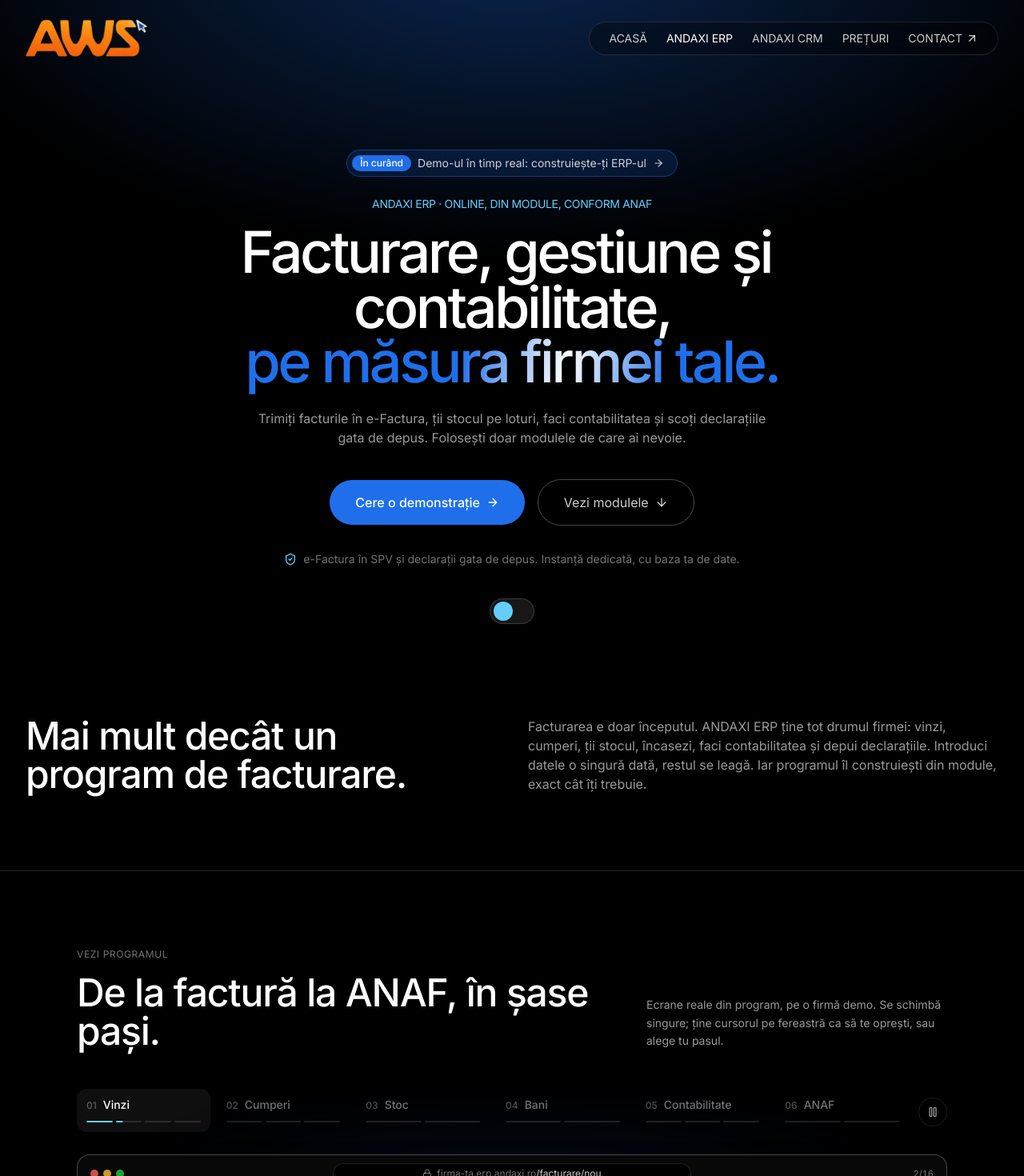
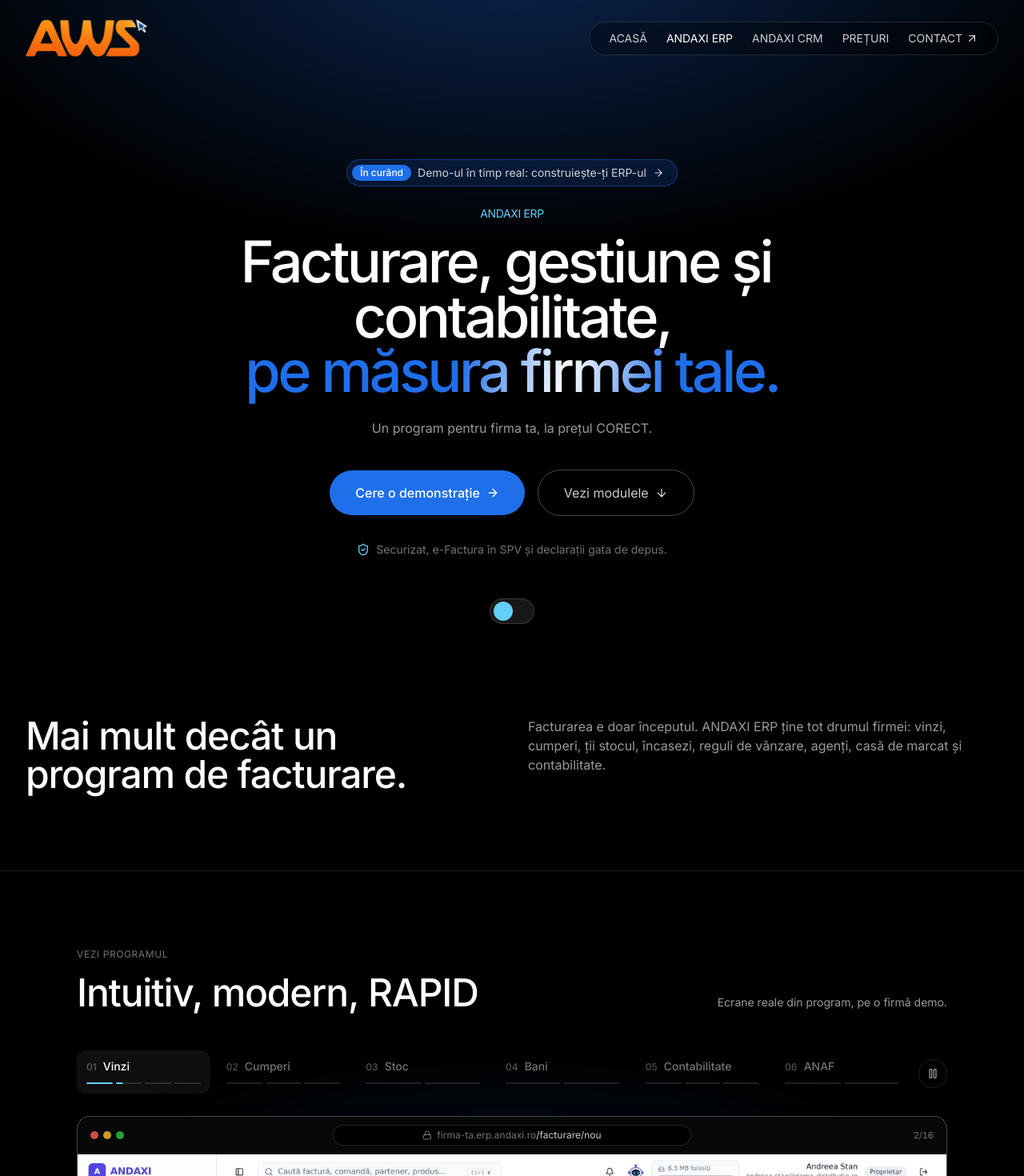
Before and after one commit to SilverName99/Noul-Site-Andaxi, a React (Vite) app: page /erp in a window 1280 px wide. Shown: the top 1470 px of the page at 80% size. Built offline with nearby package versions, Linux system fonts and the light colour scheme.

Commit message:
ERP pe site: textele cerute (prețul CORECT, „Intuitiv, modern, RAPID”, mai scurt)
Co-Authored-By: Claude Opus 5.5 <noreply@anthropic.com>
Claude-Session: https://claude.ai/code/session_01VypSpt6arKKUKWn4Ay4uC5

```diff
--- a/src/components/ErpCalculator.tsx
+++ b/src/components/ErpCalculator.tsx
@@ -507,8 +507,7 @@ const ErpCalculator = () => {
         </li>
         <li>
           Implementarea, migrarea și instruirea sunt gratuite la plata pe 12 sau 24 de luni. Lunar sau pe 6
-          luni costă {eur(PRET_IMPLEMENTARE)} o singură dată, sumă care se scade dacă treci pe plata anuală în
-          90 de zile.
+          luni costă {eur(PRET_IMPLEMENTARE)} o singură dată.
         </li>
       </ul>
     </div>
--- a/src/data/erpFlow.ts
+++ b/src/data/erpFlow.ts
@@ -33,7 +33,7 @@ export const FLOW: FlowStep[] = [
     icon: FileText,
     title: 'Factura pleacă în SPV din același ecran.',
     intro:
-      'Scrii factura, o emiți și o trimiți la ANAF fără să schimbi programul. Stocul scade singur, iar banii îi legi de factură pe loc.',
+      'Scrii factura, o emiți și o trimiți la ANAF.',
     points: [
       {
         title: 'e-Factura, cu răspunsul ANAF pe factură',
@@ -45,7 +45,7 @@ export const FLOW: FlowStep[] = [
       },
       {
         title: 'Bon fiscal la tejghea',
-        text: 'Scanezi, încasezi numerar, card sau amândouă, iar bonul iese pe casa Datecs.',
+        text: 'Scanezi, încasezi numerar, card sau amândouă, iar bonul iese pe casa.',
       },
       {
         title: 'Aviz azi, factură mâine',
@@ -66,7 +66,7 @@ export const FLOW: FlowStep[] = [
     id: 'cumperi',
     label: 'Cumperi',
     icon: ShoppingCart,
-    title: 'Factura furnizorului devine NIR, fără tastat.',
+    title: 'Factura furnizorului devine NIR, automat.',
     intro:
       'Aduci din SPV facturile primite și faci recepția direct din ele. Costul fiecărui produs iese corect, cu tot cu vamă și transport.',
     points: [
@@ -107,7 +107,7 @@ export const FLOW: FlowStep[] = [
     points: [
       {
         title: 'Gestiuni multiple',
-        text: 'Depozitul, magazinul, mașina agentului. Muți marfa între ele cu transfer.',
+        text: 'Depozitul, magazinul, mașina agentului.',
       },
       {
         title: 'Loturi cu data expirării (FEFO)',
--- a/src/data/erpShots.ts
+++ b/src/data/erpShots.ts
@@ -117,7 +117,7 @@ export const ERP_SHOTS: ErpShot[] = [
     module: 'gestiune',
     title: 'Stoc pe gestiuni și loturi',
     caption:
-      'Stocul fiecărei gestiuni se desface pe loturi, cu data de expirare și cantitățile rezervate pentru comenzile online.',
+      'Stocul fiecărei gestiuni se desface pe loturi, cu data de expirare și cantități. Se poate conecta direct și la site.',
     path: '/gestiune/gestiuni',
     image: img('gestiune'),
     pill: 'Expiră primul',
--- a/src/pages/Erp.tsx
+++ b/src/pages/Erp.tsx
@@ -424,7 +424,7 @@ const Erp = () => {
           </Reveal>
           <Reveal delay={0.05}>
             <p className="mb-4 text-xs uppercase tracking-tight text-[color:var(--accent)] md:text-sm">
-              ANDAXI ERP · Online, din module, conform ANAF
+              ANDAXI ERP
             </p>
           </Reveal>
 
@@ -447,9 +447,7 @@ const Erp = () => {
 
           <Reveal delay={0.35}>
             <p className="mx-auto mt-6 max-w-2xl text-sm leading-relaxed text-[color:var(--text-3)] md:text-base">
-              Trimiți facturile în e-Factura, ții stocul pe loturi, faci
-              contabilitatea și scoți declarațiile gata de depus. Folosești
-              doar modulele de care ai nevoie.
+              Un program pentru firma ta, la prețul CORECT.
             </p>
           </Reveal>
 
@@ -473,7 +471,7 @@ const Erp = () => {
           <Reveal delay={0.55}>
             <p className="mt-8 flex items-center justify-center gap-2 text-xs text-[color:var(--text-4)] md:text-sm">
               <ShieldCheck className="h-4 w-4 shrink-0 text-[color:var(--accent)]" />
-              e-Factura în SPV și declarații gata de depus. Instanță dedicată, cu baza ta de date.
+              Securizat, e-Factura în SPV și declarații gata de depus.
             </p>
           </Reveal>
         </div>
@@ -488,10 +486,8 @@ const Erp = () => {
           <Reveal delay={0.15}>
             <p className="text-sm leading-relaxed text-[color:var(--text-3)] md:text-base">
               Facturarea e doar începutul. ANDAXI ERP ține tot drumul firmei:
-              vinzi, cumperi, ții stocul, încasezi, faci contabilitatea și
-              depui declarațiile. Introduci datele o singură dată, restul se
-              leagă. Iar programul îl construiești din module, exact cât îți
-              trebuie.
+              vinzi, cumperi, ții stocul, încasezi, reguli de vânzare, agenți,
+              casă de marcat și contabilitate.
             </p>
           </Reveal>
         </div>
@@ -505,13 +501,11 @@ const Erp = () => {
           </Reveal>
           <div className="mt-4 flex flex-col gap-4 md:flex-row md:items-end md:justify-between md:gap-10">
             <h2 className="max-w-2xl text-3xl font-medium tracking-tight text-[color:var(--text-1)] md:text-5xl">
-              <AnimatedText text="De la factură la ANAF, în șase pași." />
+              <AnimatedText text="Intuitiv, modern, RAPID" />
             </h2>
             <Reveal delay={0.15}>
               <p className="max-w-sm text-sm leading-relaxed text-[color:var(--text-3)]">
-                Ecrane reale din program, pe o firmă demo. Se schimbă
-                singure; ține cursorul pe fereastră ca să te oprești, sau
-                alege tu pasul.
+                Ecrane reale din program, pe o firmă demo.
               </p>
             </Reveal>
           </div>
```
